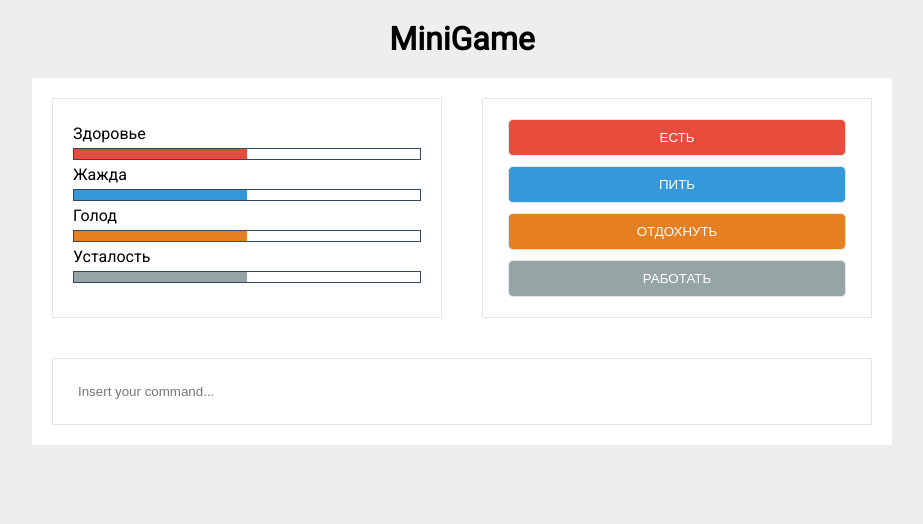
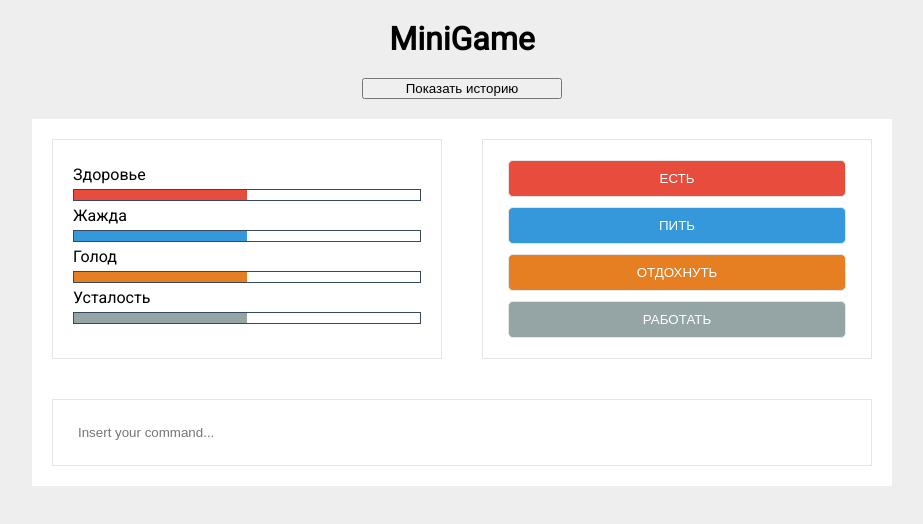
Before and after one commit to Dazzermax/Digital-Design-Tasks, a React (Create React App) app: page / in a window 1280 px wide. Shown: the top 524 px of the page, without its empty margins (178-1101 px from the left). Built offline with nearby package versions, Linux system fonts and the light colour scheme.

Commit message:
work with compnonets, added submit event

```diff
--- a/src/components/app/App.js
+++ b/src/components/app/App.js
@@ -10,6 +10,9 @@ class App extends React.Component {
   constructor(props) {
     super(props)
     this.state = {
+
+      classMods: ['health', 'thrist', 'hungry', 'stamina'],
+
       parameters: [
         {
           title:'Здоровье',
@@ -32,8 +35,6 @@ class App extends React.Component {
         },
 
       ],
-
-      classMods: ['health', 'thrist', 'hungry', 'stamina'],
 
       controls: [
         {
@@ -58,6 +59,10 @@ class App extends React.Component {
       },
 
       history: [],
+
+      showhistory: false,
+
+      inputValue: '',
     }
   }
 
@@ -72,7 +77,6 @@ class App extends React.Component {
     const newact = this.state.act;
     const newhistory = this.state.history;
     newact.title = 'Вы съели яблоко';
-    newhistory.push('Тамагочи поел');
 
     newparameters[0].width += this.random(-2, 2);
     newparameters[2].width += -10;
@@ -84,6 +88,8 @@ class App extends React.Component {
         parameter.width = 0;
       }
     })
+
+    newhistory.push(`Поел! здоровье: ` + newparameters[0].width + ` голод: ` + this.state.parameters[2].width);
 
     this.setState({
       ...this.state,
@@ -99,7 +105,6 @@ class App extends React.Component {
     const newhistory = this.state.history;
 
     newact.title = 'Вы попили водички';
-    newhistory.push('Тамагочи попил');
 
     newparameters[0].width += this.random(-1, 1);
     newparameters[1].width += -10;
@@ -111,6 +116,8 @@ class App extends React.Component {
         parameter.width = 0;
       }
     })
+
+    newhistory.push(`Попил! здоровье: ` + newparameters[0].width + ` жажда: ` + this.state.parameters[1].width);
 
     this.setState({
       ...this.state,
@@ -126,11 +133,8 @@ class App extends React.Component {
     const newhistory = this.state.history;
 
     newact.title = 'Вы хорошо отдохнули';
-    newhistory.push('Тамагочи почилил');
 
     newparameters[0].width += this.random(10, 15);
-    newparameters[1].width += this.random(10, 15);
-    newparameters[2].width += this.random(10, 15);
     newparameters[3].width += -10;
 
     newparameters.forEach(parameter => {
@@ -140,6 +144,8 @@ class App extends React.Component {
         parameter.width = 0;
       }
     })
+
+    newhistory.push(`Почилил! здоровье: ` + newparameters[0].width + ` усталость: ` + this.state.parameters[3].width);
 
     this.setState({
       ...this.state,
@@ -155,7 +161,6 @@ class App extends React.Component {
     const newhistory = this.state.history;
 
     newact.title = 'Вы отлично поработали';
-    newhistory.push('Тамагочи поработал');
 
     newparameters[0].width += this.random(-15, -10);
     newparameters[1].width += this.random(10, 15);
@@ -170,6 +175,12 @@ class App extends React.Component {
       }
     })
 
+    newhistory.push(`Поработал! здоровье: ` + newparameters[0].width +
+                    ` жажда: ` + this.state.parameters[1].width +
+                    ` голод: ` + this.state.parameters[2].width +
+                    ` усталость: ` + this.state.parameters[2].width
+                    );
+
     this.setState({
       ...this.state,
       parameters: newparameters,
@@ -178,41 +189,68 @@ class App extends React.Component {
     })
   }
 
-  inputChange = (e) => {
-    const value = e.target.value.toLowerCase();
-    console.log(value);
-
-    switch(value) {
-      case("есть"):
-      this.eat();
-      break;
-
-      case("пить"):
-      this.drink();
-      break;
-
-      case("отдохнуть"):
-      this.chill();
-      break;
-
-      case("работать"):
-      this.work();
-      break;
-
-      // no default
+  handleChange = (e) => {
+    this.setState({
+      inputValue: e.target.value
+    });
   }
 
+  handleSubmit = (e) => {
+      const value = this.state.inputValue.toLowerCase();
+      const switchs = value.split(', ');
+      console.log(switchs);
+
+      switchs.forEach((item) => {
+        if (item === "есть") {
+          this.eat()
+        } else if (item === "пить") {
+          this.drink()
+        } else if (item === "отдохнуть") {
+          this.chill()
+        } else if (item === "работать") {
+          this.work()
+        }
+      })
+      e.preventDefault();
     }
 
+  toggleHistory = () => {
+
+    this.setState( {
+      showhistory: !this.state.showhistory
+    })
+  }
 
   render () {
-    console.log(this.state.history);
+    console.log(this.state.showhistory);
 
-    const {controls, parameters, act, classMods, history} = this.state;
+    const {controls, parameters, act, classMods, history, showhistory} = this.state;
 
+    let histlist = null;
+    let histBtnTitle = 'Показать историю'
+
+    if (showhistory) {
+      histlist =
+        <ol className="history-wrapper">
+            Жизнь Тамагочи:
+            {
+              history.map((hist, i) => {
+                  return (
+                    <History
+                      key = {i}
+                      title = {hist}
+                      />
+                  )
+                })
+            }
+        </ol>
+        histBtnTitle = 'Скрыть историю'
+    }
     return (
       <>
         <h1 className="game-title">MiniGame</h1>
+        <button className ="toogle-hist" type="button" onClick={this.toggleHistory}>{histBtnTitle}</button>
+        <div className="main-container">
           <div className="container">
               <Act title={act.title}/>
               <div className="container__inside">
@@ -227,6 +265,7 @@ class App extends React.Component {
                             />
                         )
                       })}
+                    {histlist}
                   </div>
                   <div className="wrapper">
                       <Control title = {controls[0].title} classMod = {classMods[0]} control = {this.eat}/>
@@ -235,19 +274,9 @@ class App extends React.Component {
                       <Control title = {controls[3].title} classMod = {classMods[3]} control = {this.work}/>
                   </div>
               </div>
-            <Input change = {this.inputChange}/>
+              <Input onChange={this.handleChange} onSubmit={this.handleSubmit}/>
           </div>
-        <ol>
-            {history.map((hist, i) => {
-                return (
-                  <History
-                    key = {i}
-                    title = {hist}
-                    />
-                )
-              }
-            )}
-        </ol>
+        </div>
       </>
     );
   }
--- a/src/components/app/App.scss
+++ b/src/components/app/App.scss
@@ -1,3 +1,8 @@
+.main-container {
+  display: flex;
+  position: relative;
+}
+
 .container {
   background-color: #fff;
   display: flex;
@@ -19,11 +24,47 @@
   padding: 20px;
   border: 1px solid #e5e5e5;
   margin: 20px;
+  position: relative;
 }
 
 .game-title {
   margin: 0;
   padding: 20px;
+  text-align: center;
+}
+
+.toogle-hist {
+  display: block;
+  width: 200px;
+  margin: 0 auto 20px;
+}
+
+.history-wrapper {
+  width: 100%;
+  height: 100%;
+  position: absolute;
+  margin: 0;
+  padding: 10px 30px;
+  transform: translate(-20px, -20px);
+  border: 1px solid rgb(158, 52, 52);
+  background-color: #ddb2ca;
+  color: #fff;
+  overflow: scroll;
+  overflow-x:hidden;
+}
+
+::-webkit-scrollbar {
+  width: 12px;
+}
+
+::-webkit-scrollbar-track {
+  -webkit-box-shadow: inset 0 0 6px rgba(0,0,0,0.3);
+  border-radius: 10px;
+}
+
+::-webkit-scrollbar-thumb {
+  border-radius: 10px;
+  -webkit-box-shadow: inset 0 0 6px rgba(0,0,0,0.5);
 }
 
 
--- a/src/components/entry-input/input.jsx
+++ b/src/components/entry-input/input.jsx
@@ -1,9 +1,12 @@
 import React from 'react';
 import './input.scss';
 
+
 function input(props) {
     return (
-        <input className="entry-input" type="text" placeholder="Insert your command..." onChange={props.change}></input>
+        <form className = "entry-form" onSubmit={props.onSubmit}>
+           <input className="entry-input" type="text" placeholder="Insert your command..." onChange={props.onChange}></input>
+        </form>
     )
 }
 
--- a/src/components/entry-input/input.scss
+++ b/src/components/entry-input/input.scss
@@ -1,4 +1,9 @@
+.entry-form {
+    display: flex;
+}
+
 .entry-input {
+    flex: 1;
     padding: 25px;
     margin: 20px;
     border: 1px solid #e5e5e5;
--- a/src/index.scss
+++ b/src/index.scss
@@ -1,3 +1,6 @@
+* {
+  box-sizing: border-box;
+}
 body {
   margin: 0;
   background: #EEEEEE;
@@ -5,9 +8,7 @@ body {
   font-family: 'Roboto', sans-serif;
 }
 
-#root {
-  text-align: center;
-}
+
 
 @media (max-width: 860px) {
   #root {
```
Lines whose indentation alone changed are shown as unchanged.
